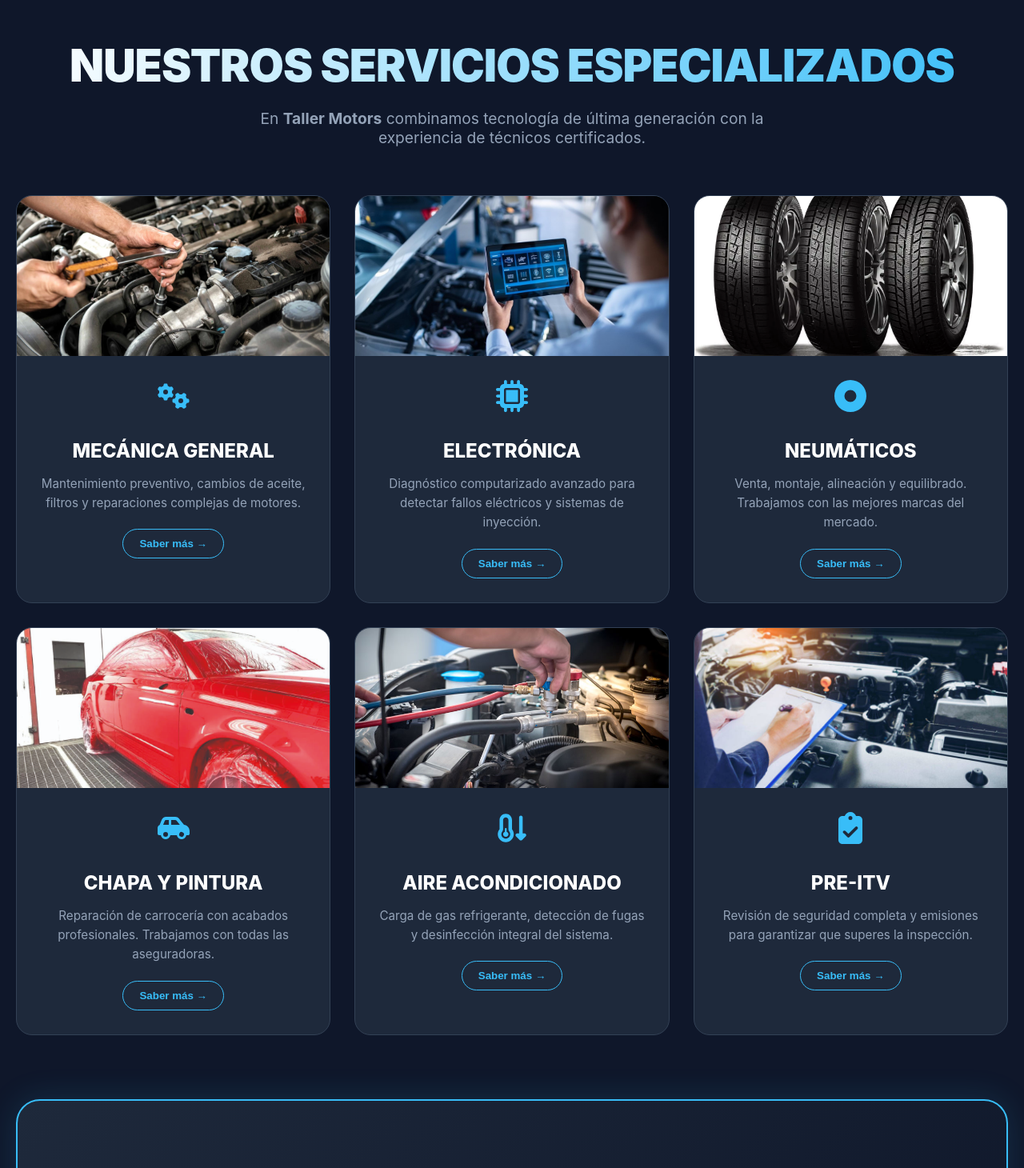
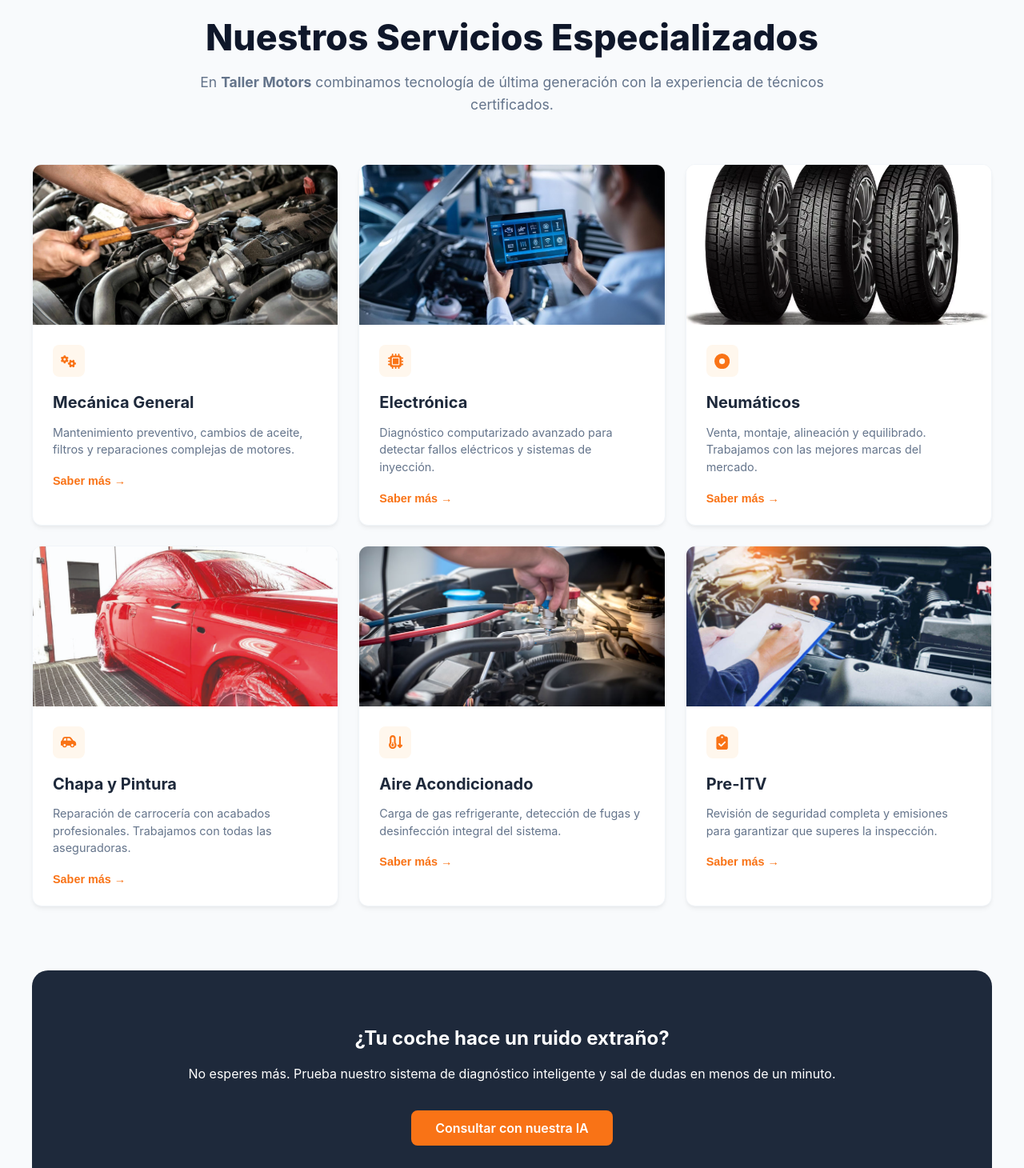
Before and after one commit to alfonso964/taller-proyecto-intermodular, a React (Vite) app: page /servicios in a window 1280 px wide. Shown: the part 140-1600 px from the top of the page at 80% size. Built offline with nearby package versions, Linux system fonts and the light colour scheme; no server answers.

Commit message:
hacer ajustes

```diff
--- a/src/styles/PaginaServicios.css
+++ b/src/styles/PaginaServicios.css
@@ -1,16 +1,17 @@
-/* PaginaServicios.css - ESTILO TALLER DARK NEON */
+/* PaginaServicios.css - CORREGIDO SEGÚN CAPTURA */
 
 .servicios-page {
-  background-color: #0f172a; /* Fondo azul oscuro profundo */
-  color: #ffffff;
+  background-color: #f8fafc; /* Fondo gris muy claro como en la imagen */
+  color: #1e293b;
   min-height: 100vh;
   font-family: 'Inter', sans-serif;
+  padding-bottom: 80px;
 }
 
 .servicios-contenido-wrapper {
-  max-width: 1300px;
+  max-width: 1200px;
   margin: 0 auto;
-  padding: 80px 20px;
+  padding: 60px 20px;
 }
 
 /* HEADER */
@@ -20,140 +21,127 @@
 }
 
 .servicios-header h1 {
-  font-size: 3.5rem;
-  font-weight: 900;
-  text-transform: uppercase;
-  letter-spacing: -1px;
-  margin-bottom: 20px;
-  background: linear-gradient(90deg, #fff, #38bdf8);
-  -webkit-background-clip: text;
-  -webkit-text-fill-color: transparent;
+  font-size: 2.8rem;
+  font-weight: 800;
+  color: #0f172a;
+  margin-bottom: 15px;
 }
 
 .servicios-header p {
-  font-size: 1.2rem;
-  color: #94a3b8;
-  max-width: 700px;
+  font-size: 1.1rem;
+  color: #64748b;
+  max-width: 800px;
   margin: 0 auto;
+  line-height: 1.6;
 }
 
 /* GRID DE SERVICIOS */
 .servicios-grid {
   display: grid;
-  grid-template-columns: repeat(3, 1fr); /* 3 columnas en escritorio */
-  gap: 30px;
-  margin-bottom: 80px;
+  grid-template-columns: repeat(3, 1fr);
+  gap: 25px;
+  margin-bottom: 60px;
 }
 
 .servicio-card {
-  background: #1e293b;
-  border-radius: 20px;
+  background: #ffffff;
+  border-radius: 12px;
   overflow: hidden;
-  border: 1px solid #334155;
-  transition: all 0.3s ease;
-  display: flex;
-  flex-direction: column;
+  box-shadow: 0 4px 6px -1px rgba(0, 0, 0, 0.05), 0 2px 4px -1px rgba(0, 0, 0, 0.03);
+  transition: transform 0.3s ease, box-shadow 0.3s ease;
+  border: 1px solid #f1f5f9;
 }
 
 .servicio-card:hover {
-  transform: translateY(-10px);
-  border-color: #38bdf8;
-  box-shadow: 0 10px 30px rgba(56, 189, 248, 0.2);
+  transform: translateY(-5px);
+  box-shadow: 0 20px 25px -5px rgba(0, 0, 0, 0.1);
 }
 
 .servicio-imagen {
   width: 100%;
   height: 200px;
-  overflow: hidden;
 }
 
 .servicio-imagen img {
   width: 100%;
   height: 100%;
   object-fit: cover;
-  transition: transform 0.5s ease;
-}
-
-.servicio-card:hover .servicio-imagen img {
-  transform: scale(1.1);
 }
 
 .servicio-contenido {
-  padding: 30px;
-  text-align: center;
+  padding: 25px;
+  text-align: left; /* Alineado a la izquierda como en la foto */
 }
 
+/* El contenedor del icono (el cuadradito naranja suave) */
 .servicio-icono {
-  font-size: 2.5rem;
-  color: #38bdf8;
+  width: 40px;
+  height: 40px;
+  background-color: #fff7ed; /* Naranja muy suave */
+  color: #f97316; /* Naranja fuerte */
+  display: flex;
+  align-items: center;
+  justify-content: center;
+  border-radius: 8px;
+  font-size: 1.2rem;
   margin-bottom: 15px;
 }
 
 .servicio-contenido h3 {
-  font-size: 1.5rem;
-  font-weight: 800;
-  margin-bottom: 12px;
-  text-transform: uppercase;
+  font-size: 1.25rem;
+  font-weight: 700;
+  color: #1e293b;
+  margin-bottom: 10px;
 }
 
 .servicio-contenido p {
-  color: #94a3b8;
-  font-size: 0.95rem;
-  line-height: 1.6;
+  color: #64748b;
+  font-size: 0.9rem;
+  line-height: 1.5;
   margin-bottom: 20px;
 }
 
 .btn-saber-mas {
   background: transparent;
-  color: #38bdf8;
-  border: 1px solid #38bdf8;
-  padding: 10px 20px;
-  border-radius: 50px;
+  color: #f97316;
+  border: none;
+  padding: 0;
   font-weight: 600;
+  font-size: 0.9rem;
   cursor: pointer;
-  transition: all 0.3s ease;
+  display: flex;
+  align-items: center;
+  gap: 5px;
+  transition: color 0.2s;
 }
 
 .btn-saber-mas:hover {
-  background: #38bdf8;
-  color: #0f172a;
+  color: #ea580c;
+  text-decoration: underline;
 }
 
-/* SECCIÓN CTA IA */
+/* SECCIÓN CTA IA (Adaptada al estilo claro) */
 .servicios-cta-ia {
-  margin-bottom: 80px;
+  margin: 80px 0;
 }
 
 .cta-ia-card {
-  background: linear-gradient(135deg, #1e293b 0%, #0f172a 100%);
-  padding: 60px;
-  border-radius: 30px;
-  border: 2px solid #38bdf8;
+  background: #1e293b;
+  color: white;
+  padding: 50px;
+  border-radius: 20px;
   text-align: center;
-  box-shadow: 0 0 40px rgba(56, 189, 248, 0.15);
-}
-
-.cta-ia-card h2 {
-  font-size: 2.5rem;
-  font-weight: 900;
-  margin-bottom: 20px;
 }
 
 .btn-ir-ia {
   display: inline-block;
-  background: #38bdf8;
-  color: #0f172a;
-  padding: 15px 35px;
-  border-radius: 50px;
-  font-weight: 800;
+  background: #f97316;
+  color: white;
+  padding: 12px 30px;
+  border-radius: 8px;
+  font-weight: 600;
   text-decoration: none;
-  margin-top: 25px;
-  transition: all 0.3s ease;
-}
-
-.btn-ir-ia:hover {
-  transform: scale(1.05);
-  box-shadow: 0 0 20px #38bdf8;
+  margin-top: 20px;
 }
 
 /* GARANTÍAS */
@@ -161,33 +149,31 @@
   display: grid;
   grid-template-columns: repeat(3, 1fr);
   gap: 30px;
+  border-top: 1px solid #e2e8f0;
+  padding-top: 60px;
 }
 
 .garantia-card {
   text-align: center;
-  padding: 30px;
-  background: rgba(255, 255, 255, 0.03);
-  border-radius: 20px;
 }
 
 .garantia-icon {
-  font-size: 3rem;
-  color: #38bdf8;
+  font-size: 2.5rem;
+  color: #f97316;
   margin-bottom: 15px;
+}
+
+.garantia-card h4 {
+  font-weight: 700;
+  margin-bottom: 8px;
 }
 
 /* RESPONSIVE */
 @media (max-width: 1024px) {
-  .servicios-grid, .servicios-garantias-container {
-    grid-template-columns: repeat(2, 1fr);
-  }
+  .servicios-grid { grid-template-columns: repeat(2, 1fr); }
 }
 
 @media (max-width: 768px) {
-  .servicios-grid, .servicios-garantias-container {
-    grid-template-columns: 1fr;
-  }
-  .servicios-header h1 {
-    font-size: 2.5rem;
-  }
+  .servicios-grid, .servicios-garantias-container { grid-template-columns: 1fr; }
+  .servicios-header h1 { font-size: 2rem; }
 }
```
